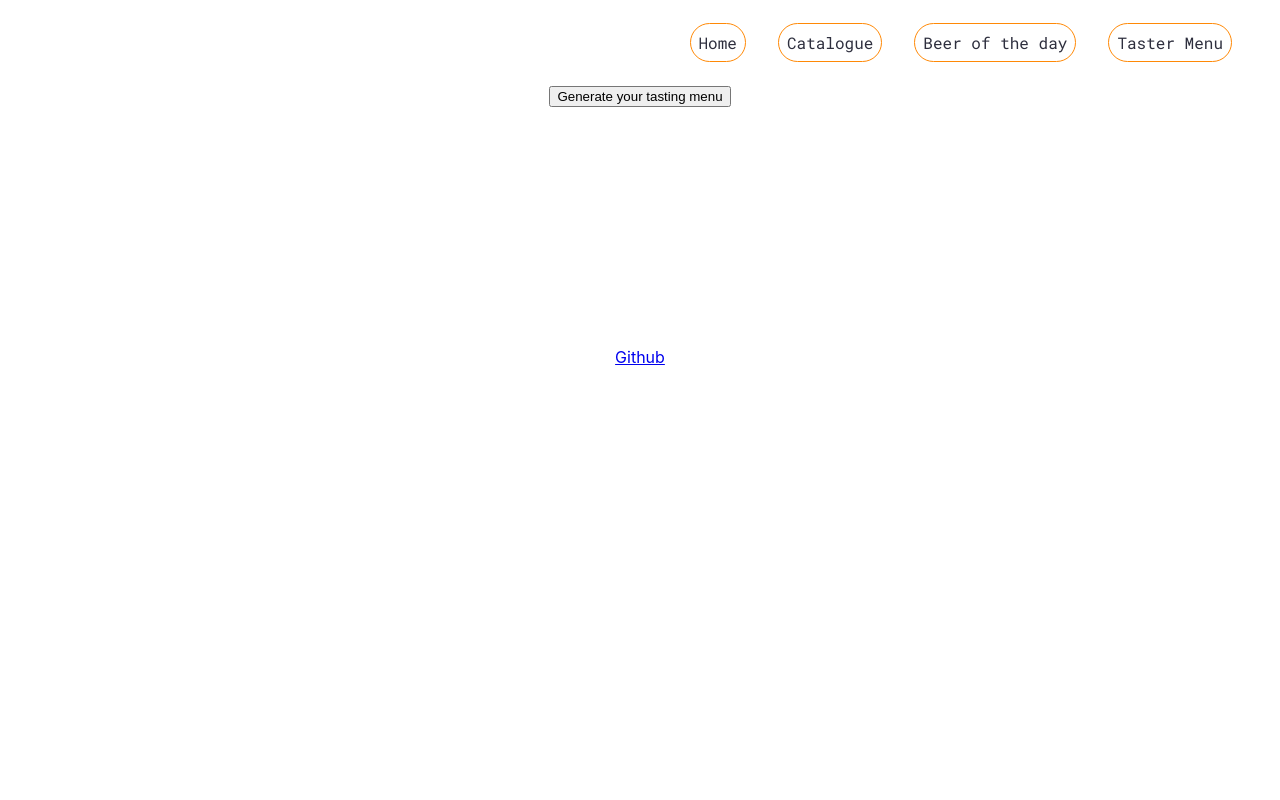
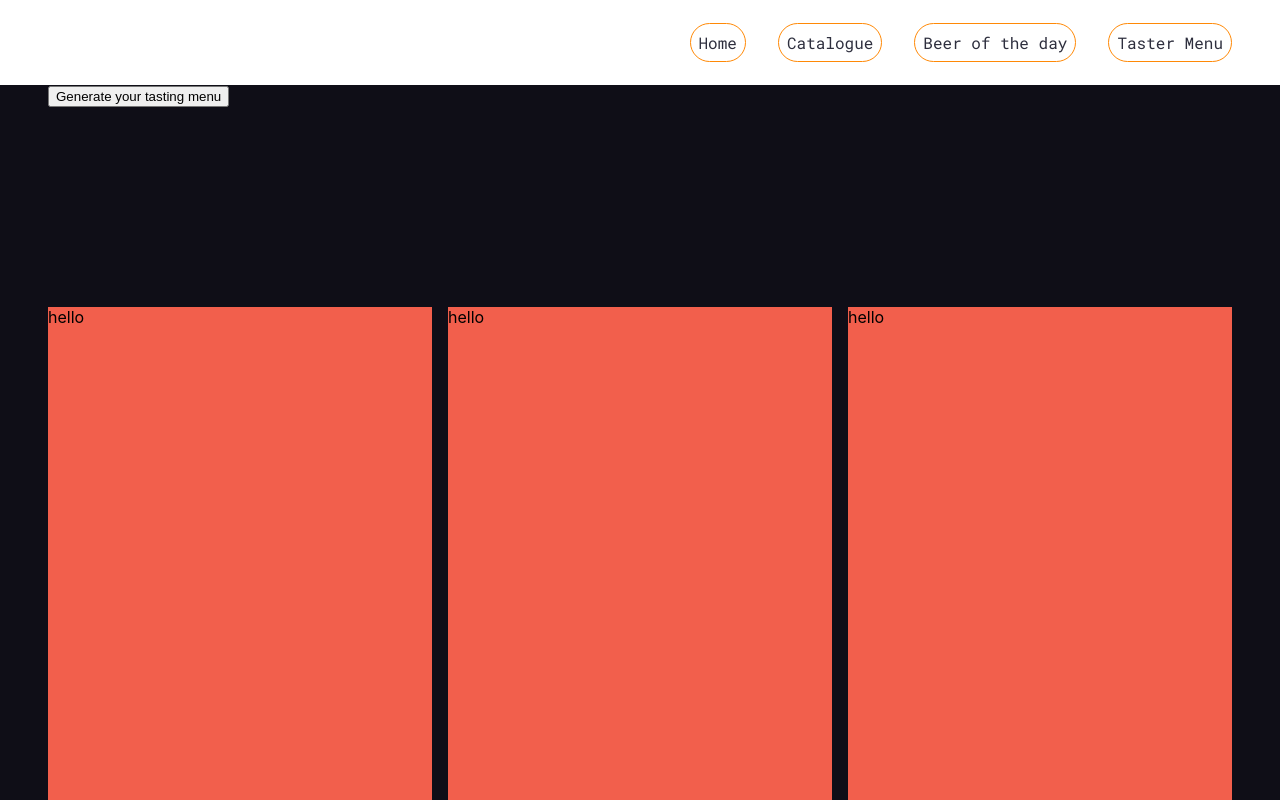
Before and after one commit to isobelleanna/punk-app, a React (Create React App) app: page /punk-app/taster-menu in a window 1280 px wide. Shown: the top 800 px of the page. Built offline with nearby package versions, Linux system fonts and the light colour scheme; no server answers.

Commit message:
adjust styling

```diff
--- a/src/components/MenuCard/MenuCard.jsx
+++ b/src/components/MenuCard/MenuCard.jsx
@@ -3,10 +3,14 @@ import "./MenuCard";
 
 const MenuCard = ({ beers, number, index }) => {
   return (
-    <div>
-      <img src={beers[index].image_url} alt={beers[index].name} />
-      <h2>{beers[index].name}</h2>
-      <p>{beers[index].food_pairing[number]}</p>
+    <div className="menu-card">
+      <img
+        className="menu-card__img"
+        src={beers[index].image_url}
+        alt={beers[index].name}
+      />
+      <h2 className="menu-card__heading">{beers[index].name}</h2>
+      <p className="menu-card__content">{beers[index].food_pairing[number]}</p>
     </div>
   );
 };
--- a/src/containers/TasterMenu/TasterMenu.jsx
+++ b/src/containers/TasterMenu/TasterMenu.jsx
@@ -21,9 +21,11 @@ const TasterMenu = ({ beers }) => {
       ) : (
         <div>
           <button onClick={toggleMenu}>Generate your tasting menu</button>
-          <div className="taster-menu__card"></div>
-          <div className="taster-menu__card"></div>
-          <div className="taster-menu__card"></div>
+          <div className="taster-menu__content">
+            <div className="taster-menu__card">hello</div>
+            <div className="taster-menu__card">hello</div>
+            <div className="taster-menu__card">hello</div>
+          </div>
         </div>
       )}
     </div>
--- a/src/containers/TasterMenu/TasterMenu.scss
+++ b/src/containers/TasterMenu/TasterMenu.scss
@@ -4,10 +4,17 @@
     display: flex;
     align-items: center;
     justify-content: space-around;
+    background-color: $main-background;
     &__content {
         display: flex;
         align-items: center;
         justify-content: space-between;
         flex-wrap: wrap;
+        height: 150vh;
+    gap: 1em;
+    }&__card {
+        height: 100vh;
+        width: 30vw;
+        background-color: $nav-background;
     }
 }
```
